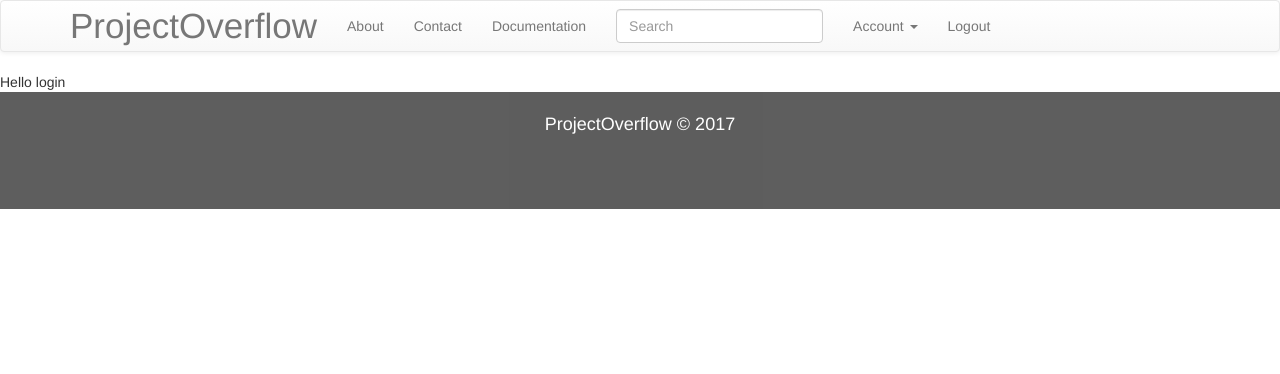
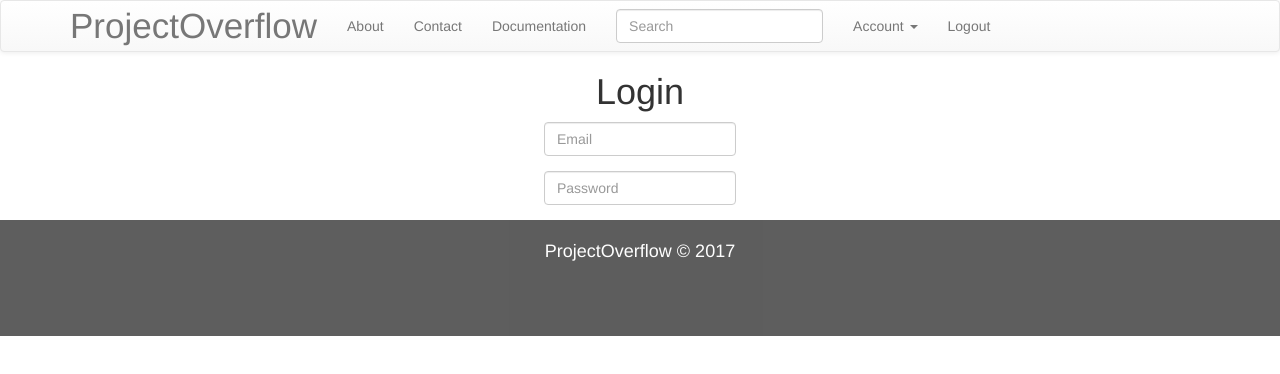
Before and after one commit to Dashy10/Project-Overflow, a React (Create React App) app: page /login in a window 1280 px wide. Shown: the top 374 px of the page. Built offline with nearby package versions, Linux system fonts and the light colour scheme.

Commit message:
working on the basic setup for the login page.

```diff
--- a/src/App.css
+++ b/src/App.css
@@ -30,6 +30,20 @@
 .flex-wrapper div{
 }
 
+.form-control{
+	width:30%;
+	margin:auto;
+}
+h1{
+	text-align: center;
+}
+
+#holder{
+
+    width: 50%;
+    margin: auto;
+}
+
 /*footer{
 	display:flex;
 }*/
--- a/src/components/Login.js
+++ b/src/components/Login.js
@@ -1,4 +1,6 @@
 import React,{Component} from 'react'
+import {FormControl,Form,FormGroup,Col} from 'react-bootstrap';
+
 
 class Login extends Component{
 
@@ -6,7 +8,26 @@ class Login extends Component{
 
 	render(){
 		return(
-			<div>Hello login</div>
+ <div id='holder'>
+ 				<h1>Login</h1>
+	<div>
+			<Form horizontal/>
+    			<FormGroup controlId="formHorizontalEmail">
+
+      					<Col>
+       		    <FormControl type="email" placeholder="Email" />
+      					</Col>
+    			</FormGroup>
+
+      			<FormGroup controlId="formHorizontalPassword">
+
+      					<Col>
+        		<FormControl type="password" placeholder="Password" />
+      				</Col>
+    	       </FormGroup>
+    </div>
+
+ </div>
 		)
 	}
 }
```
